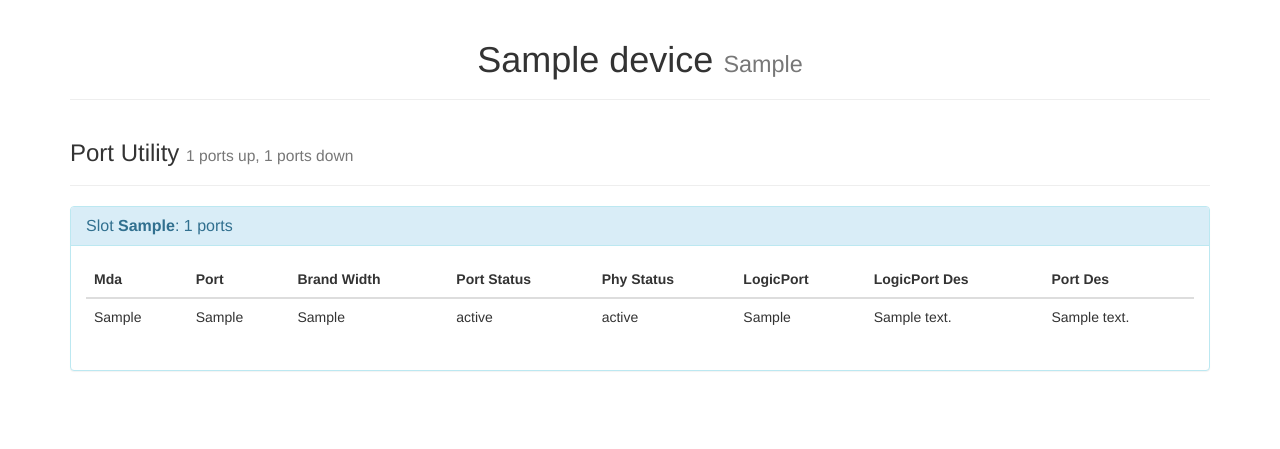
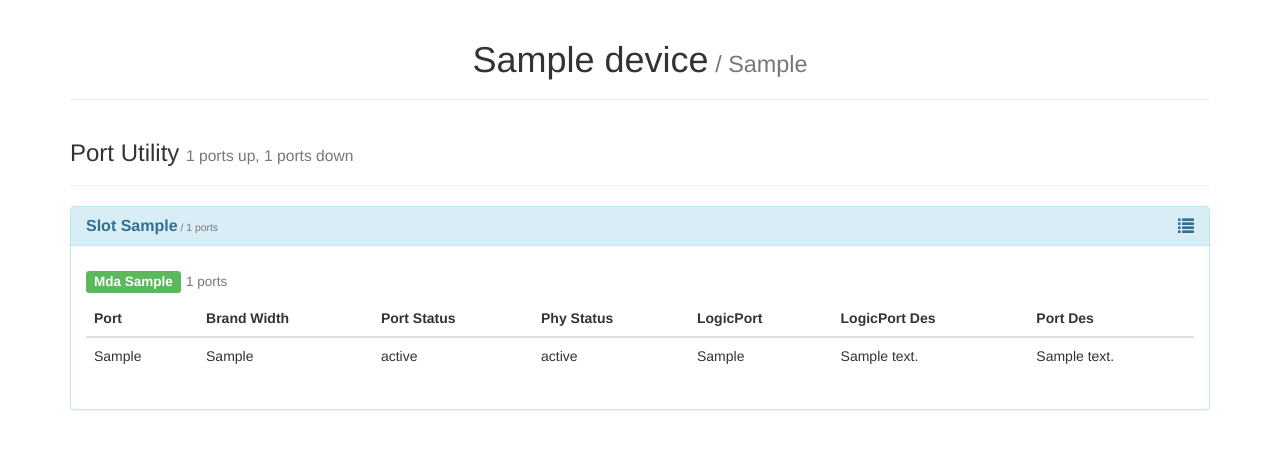
Before and after one commit to kintansky/OmniAgent, a Django app: template templates/device_detail.html in a window 1280 px wide, after a click that opens the changed part. Shown: the part 50-499 px from the top of the page. Run offline with Django 3.2, Linux system fonts and the light colour scheme; tables that the repository leaves empty hold one stand-in row (values such as "Sample post"); the template is opened without the code that fills it: values that come from a table or form of the project are taken from there, most other values are stand-ins (such as "Sample title", 1, 10 or a date in 2020); some libraries are stand-ins or nearby versions.

Commit message:
adjust device_detail.html

```diff
--- a/templates/device_detail.html
+++ b/templates/device_detail.html
@@ -9,7 +9,7 @@
 {% block content %}
     <div class="container">
         <div class="page-header">
-            <h1 class="text-center">{{ device.device_name }} <small>{{ device.device_ip }}</small></h1>
+            <h1 class="text-center">{{ device.device_name }}<small> / {{ device.device_ip }}</small></h1>
         </div>
 
         <div class="page-header">
@@ -22,17 +22,23 @@
                     <div class="panel-heading" role="tab" id="heading{{ slot.grouper }}">
                         <h3 class="panel-title">
                             <a role="button" data-toggle="collapse" data-parent="#accordion" href="#collapse{{ slot.grouper }}" aria-expanded="true" aria-controls="collapse{{ slot.grouper }}">
-                                Slot <strong>{{ slot.grouper }}</strong>: {{slot.list|length}} ports
+                                <strong>    Slot {{ slot.grouper }}</strong><small> / {{ slot.list|length }} ports</small>
+                                <span class="glyphicon glyphicon-list pull-right" aria-hidden="true"></span>
                             </a>
+
                         </h3>
                     </div>
+                    {% regroup slot.list by mda as mda_list %}
                     <div id="collapse{{ slot.grouper }}" class="panel-collapse collapse" role="tabpanel" aria-labelledby="heading{{ slot.grouper }}">
                         <div class="panel-body">
+                            {% for mda in mda_list %}
+                                <h4>
+                                    <span class="label label-success">Mda {{ mda.grouper }}</span>
+                                    <small> {{ mda.list|length }} ports</small>
+                                </h4>
                                 <div class="table-responsive">
                                     <table class="table table-hover">
                                         <thead>
-                                        <tr>
-                                            <th>Mda</th>
                                             <th>Port</th>
                                             <th>Brand Width</th>
                                             <th>Port Status</th>
@@ -40,24 +46,23 @@
                                             <th>LogicPort</th>
                                             <th>LogicPort Des</th>
                                             <th>Port Des</th>
-                                        </tr>
                                         </thead>
                                         <tbody>
-                                        {% for detail in slot.list %}
+                                            {% for detail in mda.list %}
                                                 <tr>
-                                                <td>{{ detail.mda }}</td>
                                                     <td>{{ detail.port }}</td>
                                                     <td>{{ detail.brand_width }}</td>
                                                     <td>{{ detail.port_status }}</td>
                                                     <td>{{ detail.port_phy_status }}</td>
                                                     <td>{{ detail.logic_port }}</td>
-                                                <td>{{ detail.logic_port_description }}</td>
-                                                <td>{{ detail.port_description }}</td>
+                                                    <td>{{ detail.logic_port_description|truncatechars:50 }}</td>
+                                                    <td>{{ detail.port_description|truncatechars:50 }}</td>
                                                 </tr>
-                                        {% endfor %}
+                                            {% endfor%}
                                         </tbody>
                                     </table>
                                 </div>
+                            {% endfor %}
                         </div>
                     </div>
                 </div>
@@ -68,5 +73,4 @@
     </div>
 
 
-    </div>
 {% endblock %}
```
Lines whose indentation alone changed are shown as unchanged.
